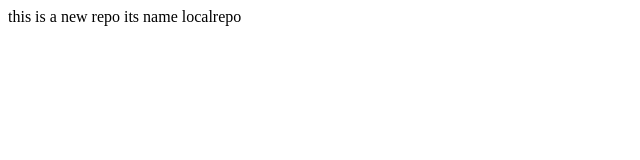
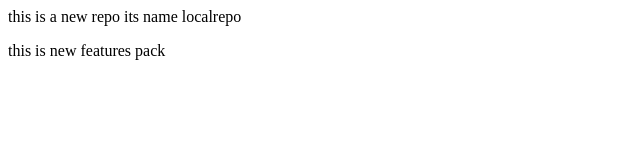
Before and after one commit to Harshil182/localrepo, a plain HTML site: page index.html in a window 1280 px wide. Shown: the whole page, without its empty margins (0-640 px from the left). Drawn offline with Linux system fonts and the light colour scheme.

Commit message:
new feature

```diff
--- a/index.html
+++ b/index.html
@@ -1 +1,2 @@
 <p>this is a new repo its name localrepo </p>
+<p>this is new features pack </p>
```
